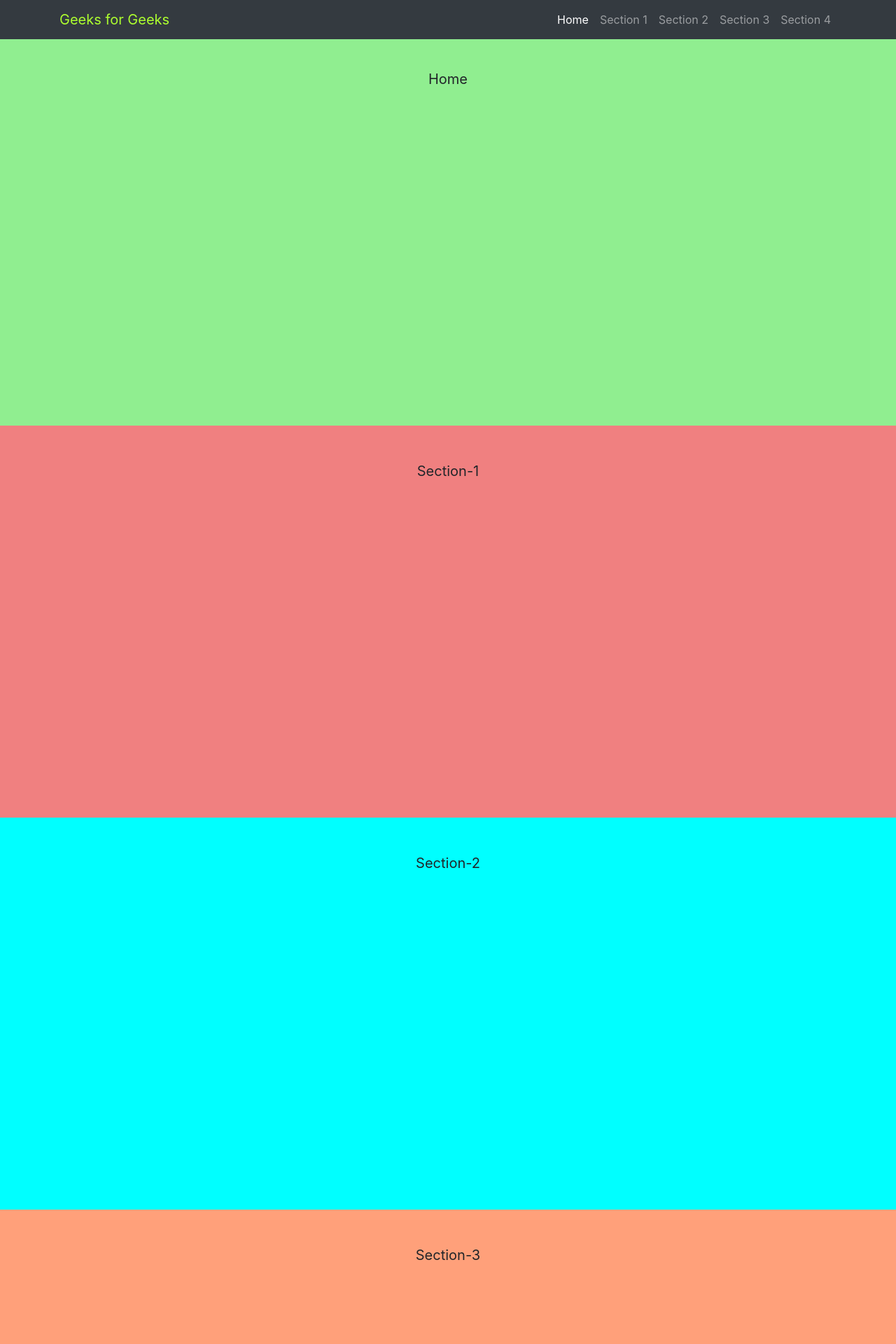
After one commit to fdclouchin/FDCI_WEBDEV, a PHP site: page /bootstrap_active.php in a window 1280 px wide. The commit adds this page. Shown: the top 1920 px of the page at 70% size. Run offline with PHP 8.4, Linux system fonts and the light colour scheme.

Commit message:
04/01 1pm

```diff
--- /dev/null
+++ b/myportfolio_bs/bootstrap_active.php
@@ -0,0 +1,181 @@
+<!doctype html>
+<html lang="en">
+
+<head>
+	<!-- Required meta tags -->
+	<meta charset="utf-8">
+	<meta name="viewport" content="width=device-width,
+		initial-scale=1, shrink-to-fit=no">
+
+	<!-- Bootstrap CSS -->
+	<link rel="stylesheet" href=
+"https://stackpath.bootstrapcdn.com/bootstrap/4.3.1/css/bootstrap.min.css"
+		integrity=
+"sha384-ggOyR0iXCbMQv3Xipma34MD+dH/1fQ784/j6cY/iJTQUOhcWr7x9JvoRxT2MZw1T"
+		crossorigin="anonymous">
+
+	<!-- jQuery first, then Popper.js, then Bootstrap JS -->
+	<script src="https://code.jquery.com/jquery-3.3.1.slim.min.js"
+		integrity=
+"sha384-q8i/X+965DzO0rT7abK41JStQIAqVgRVzpbzo5smXKp4YfRvH+8abtTE1Pi6jizo"
+		crossorigin="anonymous">
+	</script>
+
+	<script src=
+"https://cdnjs.cloudflare.com/ajax/libs/popper.js/1.14.7/umd/popper.min.js"
+		integrity=
+"sha384-UO2eT0CpHqdSJQ6hJty5KVphtPhzWj9WO1clHTMGa3JDZwrnQq4sF86dIHNDz0W1"
+		crossorigin="anonymous">
+	</script>
+
+	<script src="https://stackpath.bootstrapcdn.com/bootstrap/4.3.1/js/bootstrap.min.js"
+		integrity="sha384-JjSmVgyd0p3pXB1rRibZUAYoIIy6OrQ6VrjIEaFf/nJGzIxFDsf4x0xIM+B07jRM"
+		crossorigin="anonymous">
+	</script>
+
+
+	<style>
+		html {
+			/*For smooth scrolling behavior*/
+			scroll-behavior: smooth;
+		}
+
+		#home,
+		#section1,
+		#section2,
+		#section3,
+		#section4 {
+			height: 70vh;
+			text-align: center;
+			font-size: 20px;
+			padding-top: 50px;
+		}
+
+		#home {
+			background-color: lightgreen;
+		}
+
+		#section1 {
+			background-color: lightcoral;
+		}
+
+		#section2 {
+			background-color: cyan;
+		}
+
+		#section3 {
+			background-color: lightsalmon;
+		}
+
+		#section4 {
+			background-color: lightseagreen;
+		}
+	</style>
+</head>
+
+<body>
+	<!-- Creating Nav Bar -->
+	<section id="navigation">
+		<nav class="navbar navbar-expand-sm
+			navbar-dark bg-dark fixed-top">
+			<div class="container">
+				<a class="navbar-brand" href="#"
+					style="color:greenyellow;">
+					Geeks for Geeks
+				</a>
+
+				<div class=" navbar-default">
+					<ul class="navbar-nav ml-auto">
+						<li class="nav-item ">
+
+							<!--Initially active class
+								is set to home link -->
+							<a class="nav-link active" href="#">
+								Home
+							</a>
+						</li>
+
+						<li class="nav-item">
+							<a class="nav-link" href="#section1">
+								Section 1
+							</a>
+						</li>
+
+						<li class="nav-item">
+							<a class="nav-link" href="#section2">
+								Section 2
+							</a>
+						</li>
+
+						<li class="nav-item">
+							<a class="nav-link" href="#section3">
+								Section 3
+							</a>
+						</li>
+
+						<li class="nav-item">
+							<a class="nav-link" href="#section4">
+								Section 4
+							</a>
+						</li>
+					</ul>
+				</div>
+			</div>
+		</nav>
+
+		<br><br>
+		<!-- creating sections -->
+		<section id="home" class="page-section">
+			Home </section>
+		<section id="section1" class="page-section">
+			Section-1 </section>
+		<section id="section2" class="page-section">
+			Section-2 </section>
+		<section id="section3" class="page-section">
+			Section-3 </section>
+		<section id="section4" class="page-section">
+			Section-4 </section>
+
+		<!-- JavaScript code -->
+		<script>
+
+			/* Code for changing active
+			link on clicking */
+			var btns =
+				$("#navigation .navbar-nav .nav-link");
+
+			for (var i = 0; i < btns.length; i++) {
+				btns[i].addEventListener("click",
+									function () {
+					var current = document
+						.getElementsByClassName("active");
+
+					current[0].className = current[0]
+						.className.replace(" active", "");
+
+					this.className += " active";
+				});
+			}
+
+			/* Code for changing active
+			link on Scrolling */
+			$(window).scroll(function () {
+				var distance = $(window).scrollTop();
+				$('.page-section').each(function (i) {
+
+					if ($(this).position().top
+						<= distance + 250) {
+
+							$('.navbar-nav a.active')
+								.removeClass('active');
+
+							$('.navbar-nav a').eq(i)
+								.addClass('active');
+					}
+				});
+			}).scroll();
+		</script>
+	</section>
+</body>
+
+</html>
```
Also changed, not shown: myportfolio_bs/carousel.php (added, +32 -0 lines), myportfolio_bs/header.php (added, +39 -0 lines), myportfolio_bs/index.php (+49 -81 lines).
